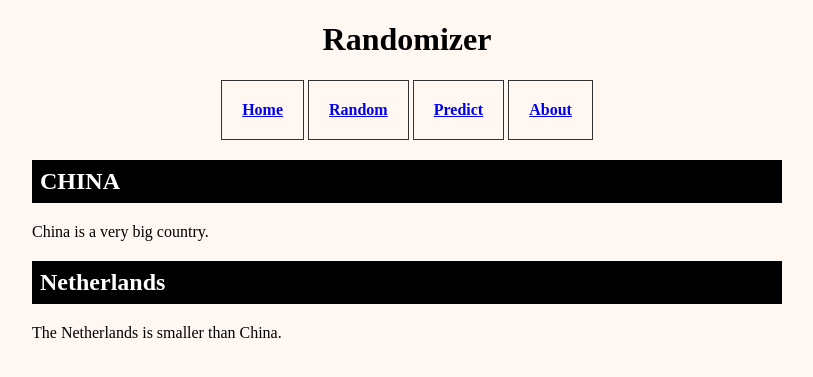
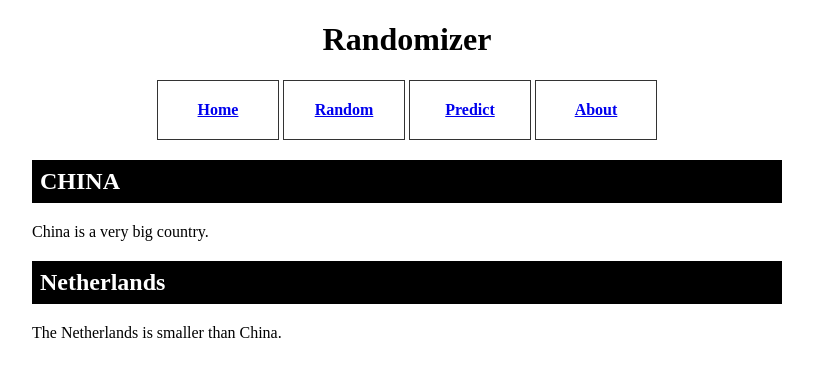
Before and after one commit to SimonDanielV/whattheflask, a Flask app: page / in a window 1280 px wide. Shown: the top 377 px of the page, without its empty margins (233-1046 px from the left). Run offline with Flask 2, Linux system fonts and the light colour scheme.

Commit message:
inline menu

```diff
--- a/web/static/css/template.css
+++ b/web/static/css/template.css
@@ -1,5 +1,5 @@
 body {
-  background-color: #FFF7F2
+  background-color: #FFF7F2l
 }
 
 .main-wrapper{
@@ -29,5 +29,6 @@ body {
  ul#menu-list li {
    display: inline-block;
    border: 1px #333 solid;
-   padding: 20px;s
+   padding: 20px;
+   min-width: 80px;
  }
```
